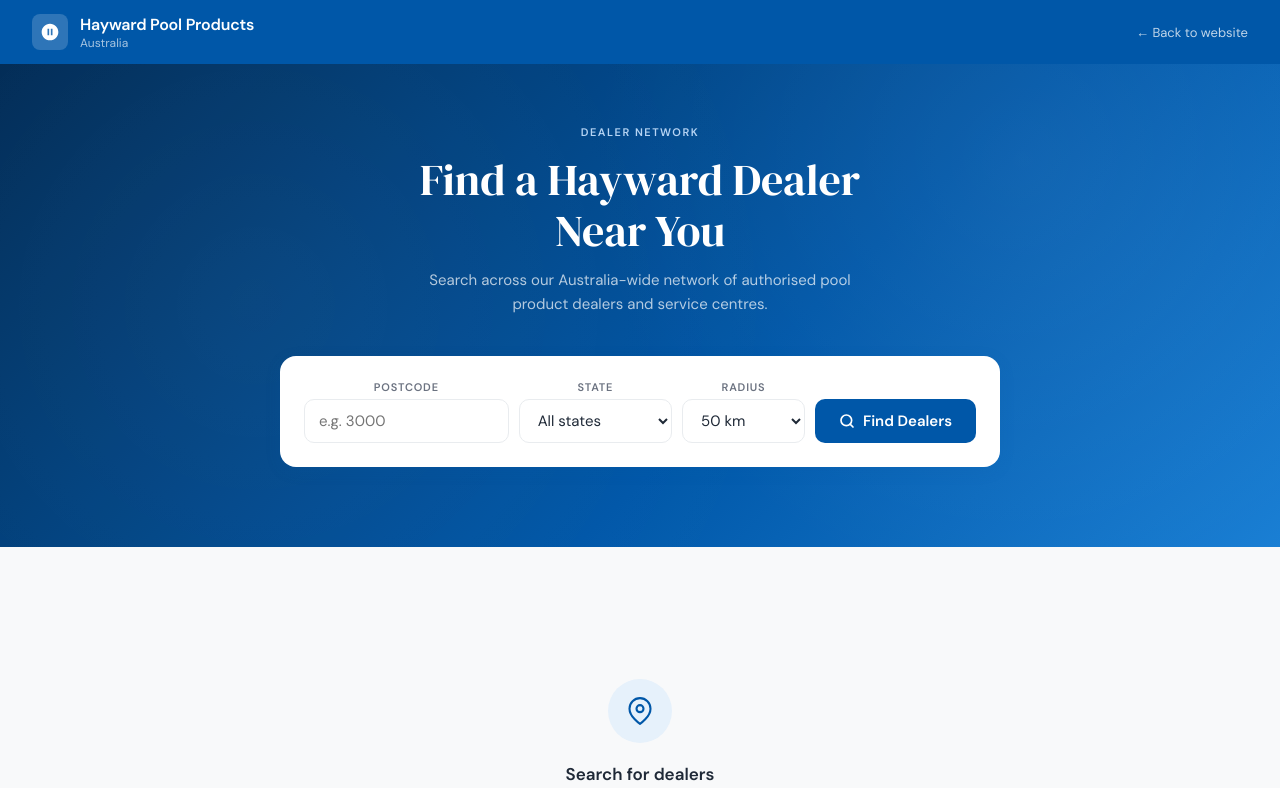
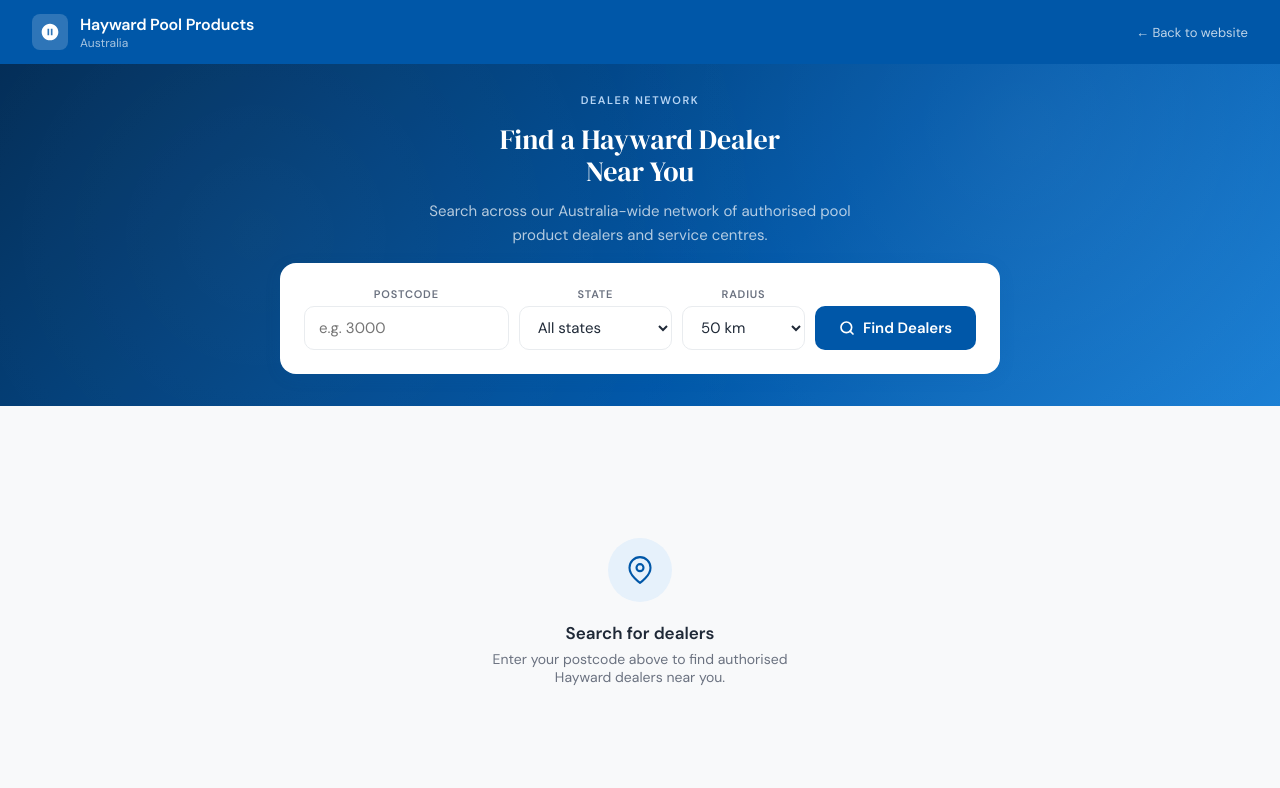
Before and after one commit to haywardpoolproductsaustralia/dealer-locator, a website: page index.html in a window 1280 px wide. Shown: the top 788 px of the page. Drawn offline with Linux system fonts and the light colour scheme.

Commit message:
Update index.html

```diff
--- a/index.html
+++ b/index.html
@@ -83,7 +83,7 @@
     /* ── HERO ── */
     .hero {
       background: linear-gradient(135deg, var(--blue-deeper) 0%, var(--blue) 60%, #1a7fd4 100%);
-      padding: 3.5rem 2rem 5rem;
+      padding: 1.5rem 2rem 2rem;
       text-align: center;
       position: relative;
       overflow: hidden;
@@ -106,7 +106,7 @@
     }
     .hero h1 {
       font-family: 'DM Serif Display', serif;
-      font-size: clamp(28px, 5vw, 44px);
+      font-size: clamp(20px, 3vw, 28px);
       font-weight: 400;
       color: white;
       line-height: 1.15;
@@ -117,7 +117,7 @@
       font-size: 15px;
       color: rgba(255,255,255,0.7);
       max-width: 480px;
-      margin: 0 auto 2.5rem;
+      margin: 0 auto 1rem;
       line-height: 1.6;
       position: relative;
     }
```
